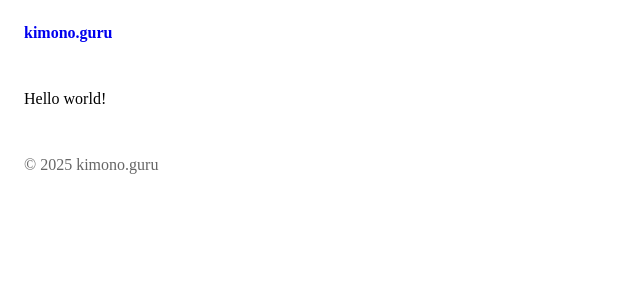
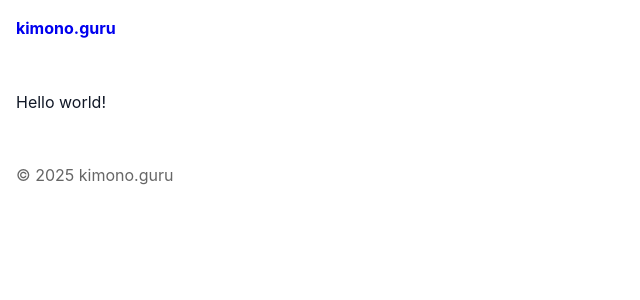
Before and after one commit to janjagusch/kimono.guru, a Jekyll site: the page built from docs/index.md, in a window 1280 px wide. Shown: the top 300 px of the page, without its empty margins (0-640 px from the left). Built offline with Jekyll 4.4.1, drawn with Linux system fonts in a browser that asks for light colours; our own code applies the rules of GitHub Pages for plain Markdown files.

Commit message:
Add font.

```diff
--- a/docs/assets/css/style.css
+++ b/docs/assets/css/style.css
@@ -1,3 +1,12 @@
+body {
+  font-family: -apple-system, BlinkMacSystemFont, "Segoe UI", Roboto, Oxygen,
+               Ubuntu, Cantarell, "Open Sans", "Helvetica Neue", sans-serif;
+  line-height: 1.6;
+  color: #111827;
+  background-color: #fff;
+  margin: 0;
+}
+
 /* --- Market page --- */
 .filters {
   display: flex;
```
